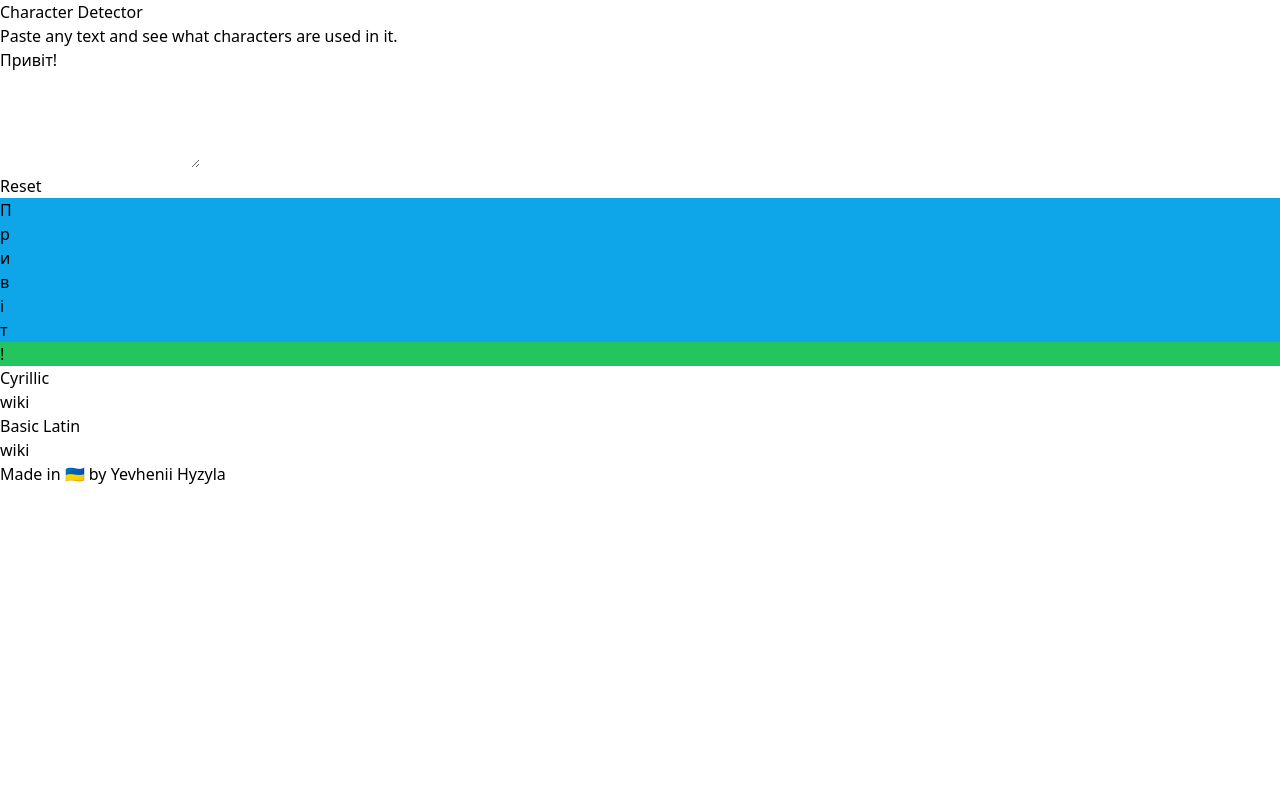
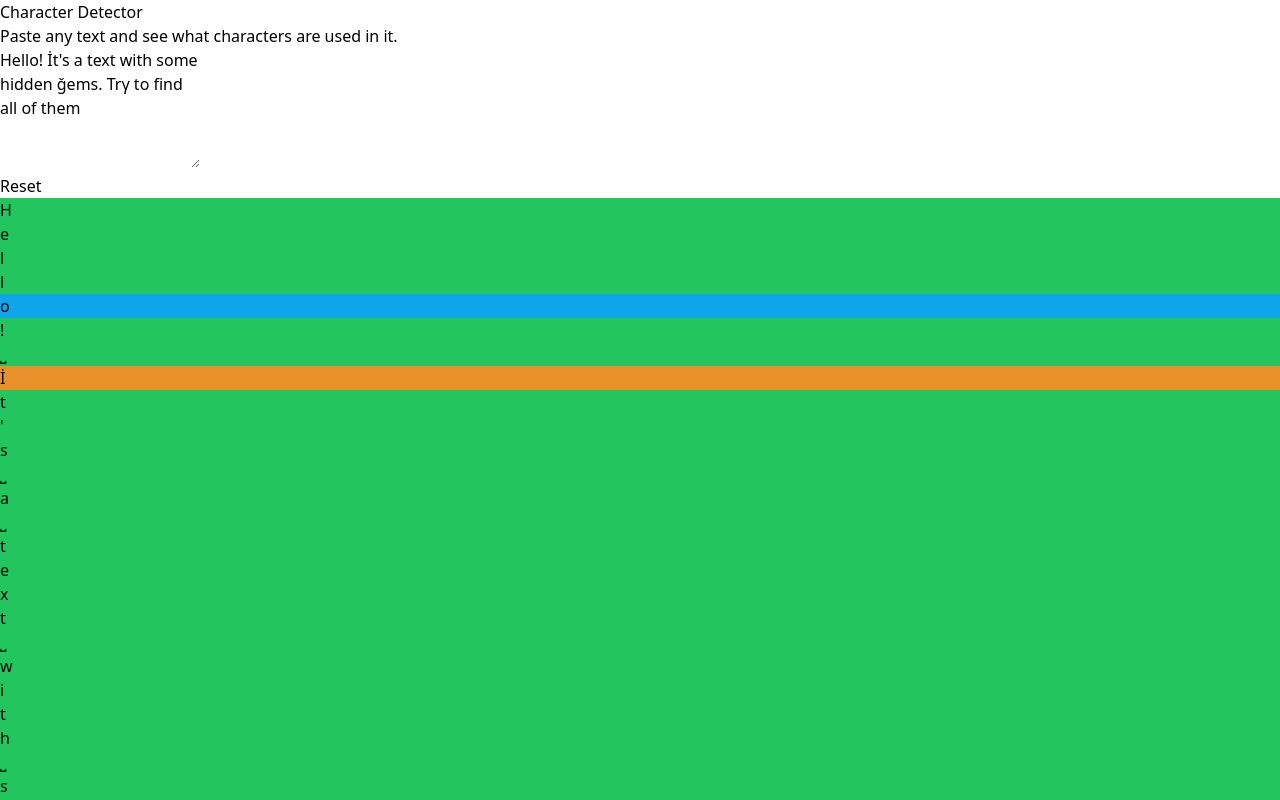
Before and after one commit to hyzyla/chardetector, a Next.js app: page / in a window 1280 px wide. Shown: the top 800 px of the page. Built offline with nearby package versions, Linux system fonts and the light colour scheme; a web font is replaced by a local one.

Commit message:
Better example 🦖

```diff
--- a/pages/index.tsx
+++ b/pages/index.tsx
@@ -18,7 +18,9 @@ const Home: NextPage = () => {
   // Get query value or use default
   const queryValue = (query.value as string) ?? null;
   const value: string =
-    queryValue !== null ? base64UrlDecode(queryValue) : "Привіт!";
+    queryValue !== null
+      ? base64UrlDecode(queryValue)
+      : "Hellо! İt's a text with some hіdden ǧems. Trγ to find аll οf them";
 
   /**
    * Update query value
--- a/utils/unicode.ts
+++ b/utils/unicode.ts
@@ -381,7 +381,7 @@ export function getCharacterVisualRepresentation(char: string): string {
         case '\0':
             return '\\0'
         case ' ':
-            return '␣'
+            return '⎵'
         default:
             return char
     }
```
